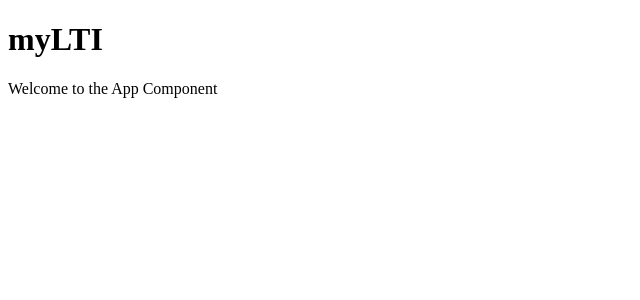
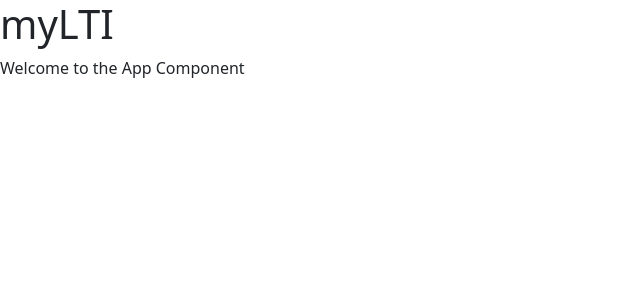
Before and after one commit to Jitin20/myLTIAngular, an Angular app: page / in a window 1280 px wide. Shown: the top 300 px of the page, without its empty margins (0-640 px from the left). Built offline with nearby package versions, Linux system fonts and the light colour scheme.

Commit message:
Installes bootstrap and font-awesome and imported them in styles.css as global to use them globally, the mistake i was doing in the bus project where i was not able to access the font-awesom it is solved over here

```diff
--- a/package.json
+++ b/package.json
@@ -18,6 +18,8 @@
     "@angular/platform-browser": "^14.1.0",
     "@angular/platform-browser-dynamic": "^14.1.0",
     "@angular/router": "^14.1.0",
+    "bootstrap": "^5.2.1",
+    "font-awesome": "^4.7.0",
     "rxjs": "~7.5.0",
     "tslib": "^2.3.0",
     "zone.js": "~0.11.4"
--- a/src/styles.css
+++ b/src/styles.css
@@ -1 +1,3 @@
 /* You can add global styles to this file, and also import other style files */
+@import "~bootstrap/dist/css/bootstrap.min.css";
+@import "~font-awesome/dist/css/font-awesome.min.css"
```
Also changed, not shown: 1 other file (tests, documents, lock files or other folders).
